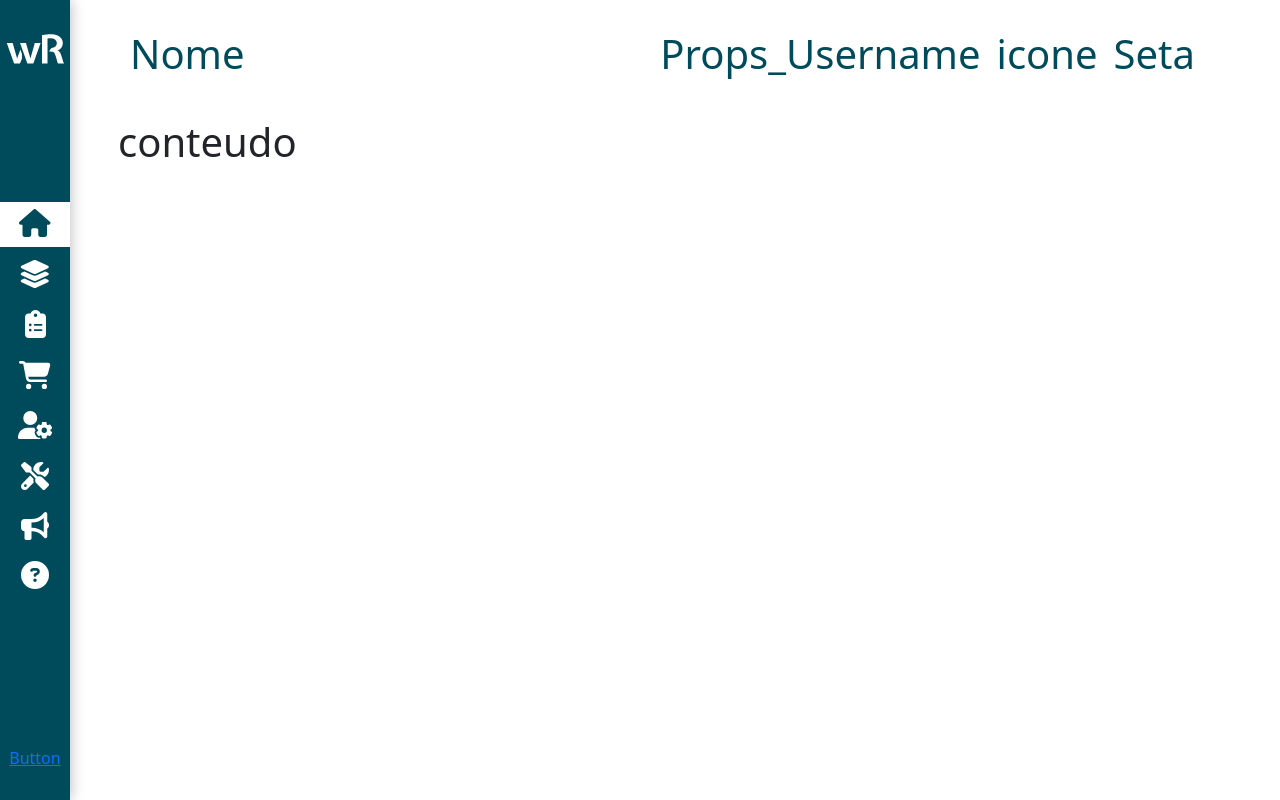
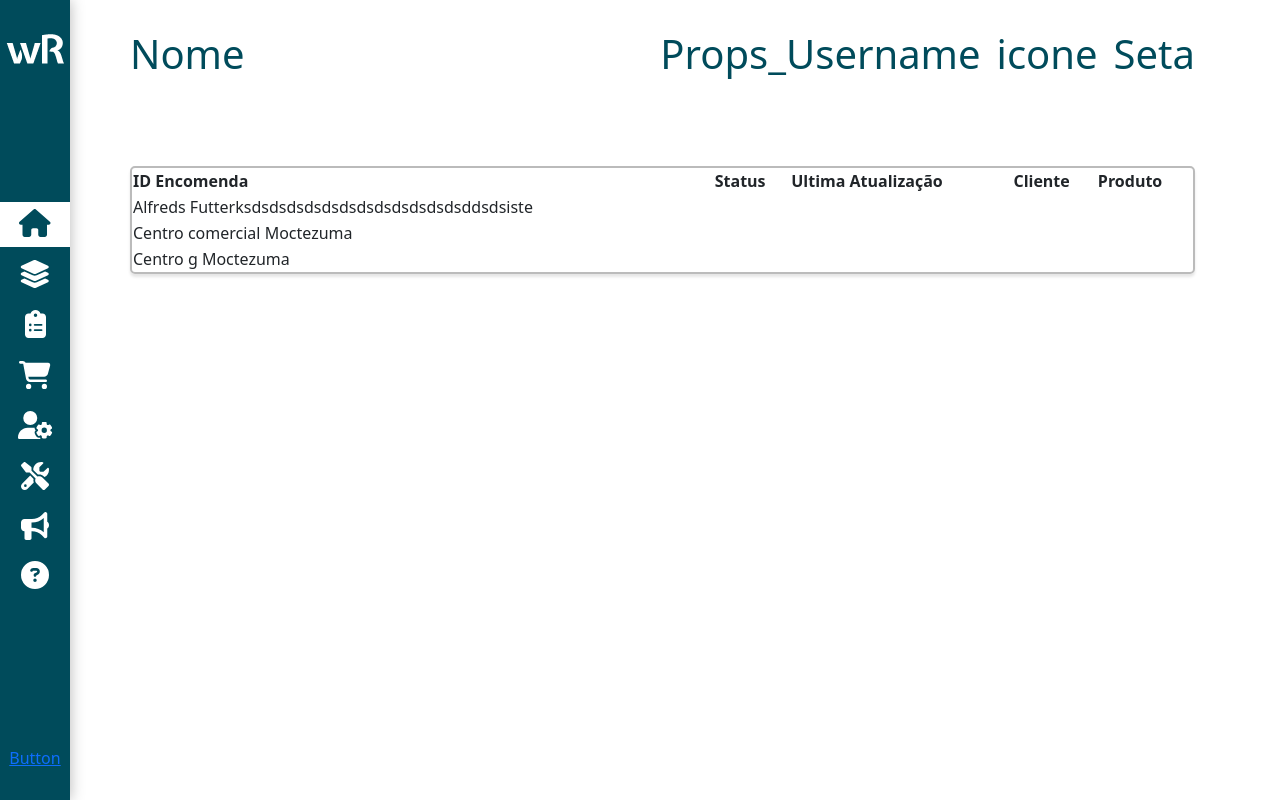
Before and after one commit to UPSxACE/quarrymanager-reactfrontend, a React (Create React App) app: page /dashboard/encomendas in a window 1280 px wide. Built offline with nearby package versions, Linux system fonts and the light colour scheme.

Commit message:
encomendas

```diff
--- a/src/dashboard/pages/ajuda/ajuda.js
+++ b/src/dashboard/pages/ajuda/ajuda.js
@@ -9,7 +9,7 @@ export { DashboardAjuda };
 function DashboardAjuda() {
   return (
     <DashboardLayout>
-      <h1>conteudo</h1>
+      <h1>conteudo para ajudar as pessoas uwu</h1>
     </DashboardLayout>
   );
 }
--- a/src/dashboard/pages/encomendas/encomendas.js
+++ b/src/dashboard/pages/encomendas/encomendas.js
@@ -1,15 +1,50 @@
 import React, { useEffect, useState } from "react";
-import {} from "react-bootstrap";
+import { Container, Row, Col } from "react-bootstrap";
 import styled from "styled-components";
 import { DashboardLayout } from "../../components/layout";
 import axios from "axios";
+import {
+  DashboardMenu,
+  DashboardMenuList,
+  DashboardMenuListItem,
+  DashboardMenuListItemRight,
+  H3,
+} from "../../components/layoutComponents";
+import { DashboardTable } from "../../components/dashboardTable";
 
 export { DashboardEncomendas };
 
 function DashboardEncomendas() {
   return (
     <DashboardLayout>
-      <h1>conteudo</h1>
+      <Container fluid>
+        <Row className="g-0 pt-5">
+          <Col xs={12}>
+            <DashboardTable>
+              <thead>
+                <tr>
+                  <th>ID Encomenda</th>
+                  <th>Status</th>
+                  <th>Ultima Atualização</th>
+                  <th>Cliente</th>
+                  <th>Produto</th>
+                </tr>
+              </thead>
+              <tbody>
+                <tr>
+                  <td>Alfreds Futterksdsdsdsdsdsdsdsdsdsdsdsdsddsdsiste</td>
+                </tr>
+                <tr>
+                  <td>Centro comercial Moctezuma</td>
+                </tr>
+                <tr>
+                  <td>Centro g Moctezuma</td>
+                </tr>
+              </tbody>
+            </DashboardTable>
+          </Col>
+        </Row>
+      </Container>
     </DashboardLayout>
   );
 }
```
